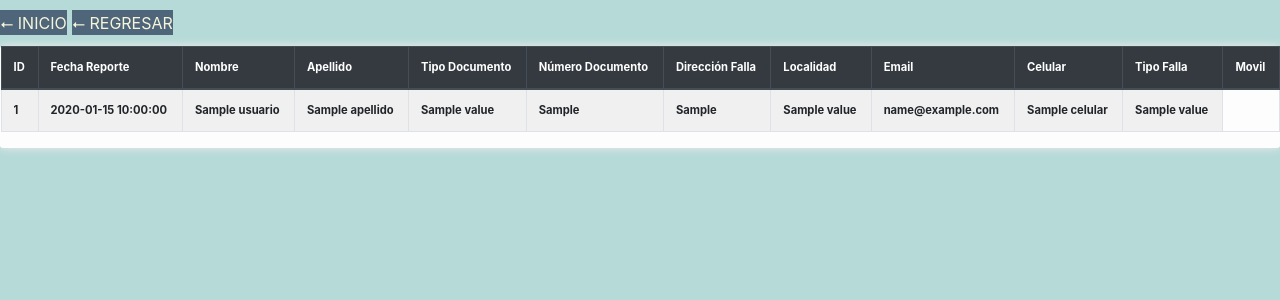
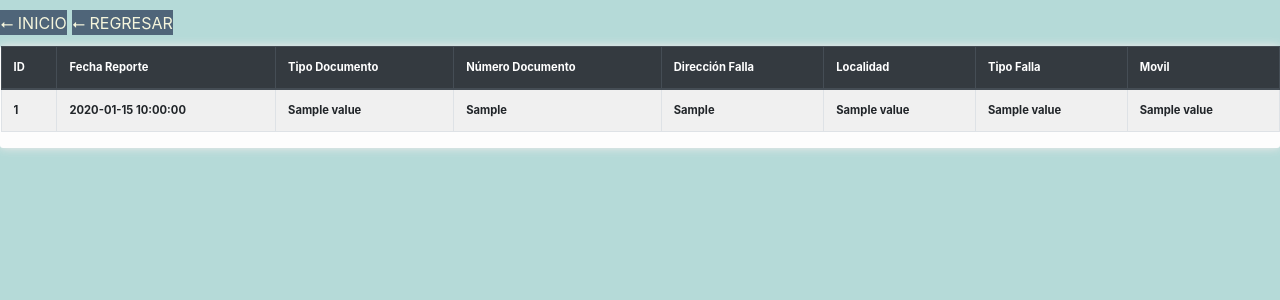
Before and after one commit to FleyNandez/Proyecto, a Flask app: template src/templates/ordenes_finalizadas.html in a window 1280 px wide. Shown: the top 300 px of the page. Run offline with Flask 3, Linux system fonts and the light colour scheme; the template is opened without the code that fills it: most values are stand-ins (such as "Sample title", 1, 10 or a date in 2020); lists and menus that the app fills with data are empty; some libraries are stand-ins or nearby versions.

Commit message:
envio y recepcion de ordenes y asignacion a moviles ok

```diff
--- a/src/templates/ordenes_finalizadas.html
+++ b/src/templates/ordenes_finalizadas.html
@@ -53,14 +53,10 @@
         <tr>
              <th scope="col">ID</th>
              <th scope="col">Fecha Reporte</th>
-             <th scope="col">Nombre</th>
-             <th scope="col">Apellido</th>
              <th scope="col">Tipo Documento</th>
              <th scope="col">Número Documento</th>
              <th scope="col">Dirección Falla</th>
              <th scope="col">Localidad</th>
-             <th scope="col">Email</th>
-             <th scope="col">Celular</th>
              <th scope="col">Tipo Falla</th>
              <th scope="col">Movil</th>
 
@@ -71,15 +67,12 @@
          <tr>
                <th scope="row">{{usuario.id}}</th>
                <th scope="row">{{usuario.fecha_reporte}}</th>
-               <th scope="row">{{usuario.nombre}}</th>
-               <th scope="row">{{usuario.apellido}}</th>
                <th scope="row">{{usuario.tipo_documento.value}}</th>
                <th scope="row">{{usuario.numero_documento}}</th>
                <th scope="row">{{usuario.direccion_falla}}</th>
                <th scope="row">{{usuario.localidad.value}}</th>
-               <th scope="row">{{usuario.email}}</th>
-               <th scope="row">{{usuario.celular}}</th>
                <th scope="row">{{usuario.tipo_falla.value}}</th>
+               <th scope="row">{{usuario.movil.value}}</th>
 
         </tr>
            {% endfor %}
```
Also changed, not shown: src/templates/solicitud_en_curso.html (+3 -7 lines), src/static/images/prioridad.jpeg.
